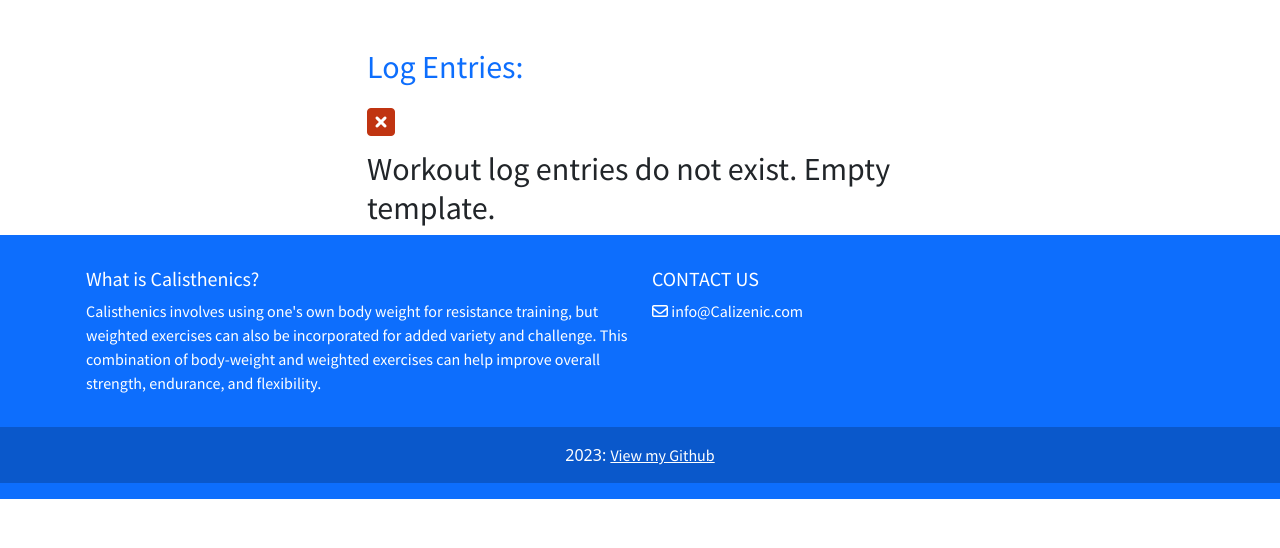
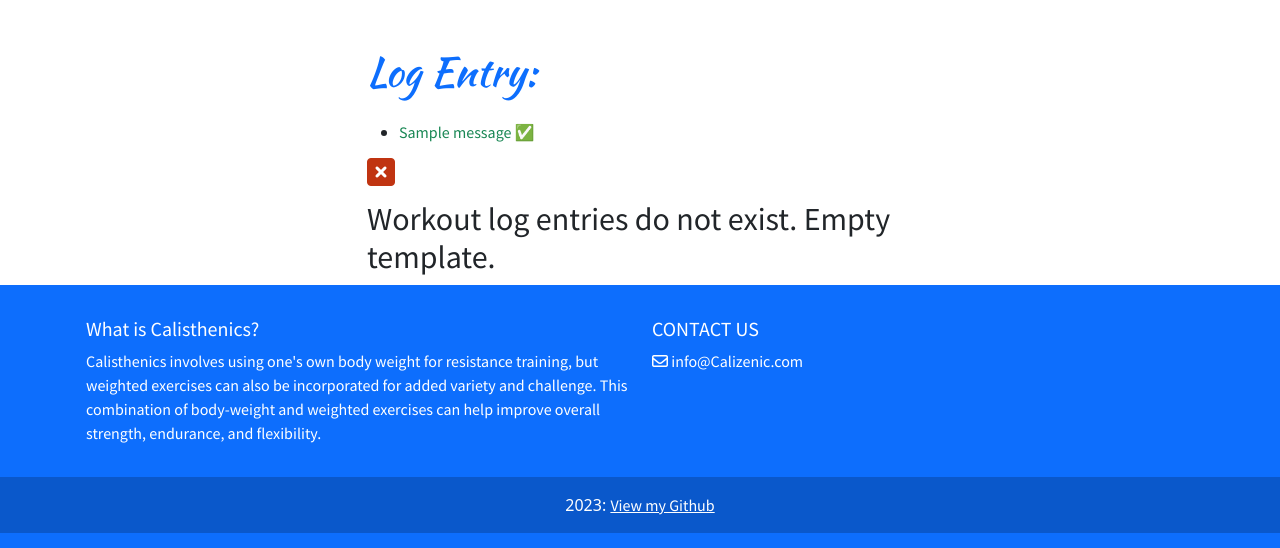
Before and after one commit to Ian-Garrigan/calizenic, a Django app: page /view-logs/1/ in a window 1280 px wide. Shown: the part 64-612 px from the top of the page. Run offline with Django 3.2, Linux system fonts and the light colour scheme; tables that the repository leaves empty hold one stand-in row (values such as "Sample post"); one stand-in notice (Sample message) is shown; data that the repository does not hold is empty; some libraries are stand-ins or nearby versions.

Commit message:
Add delete button & confirm message

```diff
--- a/workouts/templates/view-logs.html
+++ b/workouts/templates/view-logs.html
@@ -1,6 +1,6 @@
 {% extends 'base.html' %}
 {% load crispy_forms_tags %}
-{% block title %}Your Logs {% endblock %}
+{% block title %}Your Log {% endblock %}
 
 {% block jumbotron %}
 {% endblock %}
@@ -10,10 +10,17 @@
 <div class="container pt-5">
     <div class="row">
         <div class="col-md-8 col-lg-6 mx-auto">
-            <h2 class="text-primary mb-4 text-start">Log Entries:</h2>
+            <h1 class="text-primary mb-4 text-start">Log Entry:</h1>
+            <ul class="messages mt-4">
+                {% for message in messages %}
+                <li class="{{ message.tags }} test-success">
+                    <p class="text-success">{{ message }} &#x2705;</p>
+                </li>
+                {% endfor %}
+            </ul>
             <div class="list-group">
                 {% for log in logs %}
-                <a href="#" class="list-group-item list-group-item-action">
+                <a href="{% url 'workouts:edit-log' log.id %}" class="list-group-item list-group-item-action">
                     <div class="d-flex w-100 justify-content-between">
                         <h5 class="mb-1">{{ log.log_name }}</h5>
                         <p>Exercise type: {{ log.exercise_type }}</p>
@@ -28,6 +35,7 @@
                         <p>{{ log.note }}</p>
                     </div>
                 </a>
+                <strong>Click on the template to Edit entries <i class="fa-regular fa-hand-pointer"></i></strong>
                 <hr>
                 <div class="alert alert-info">
                     <label class="form-check-label" for="reverseCheck1">
@@ -35,13 +43,17 @@
                         it has been completed:
                     </label>
                     <div class="col-8">
-                    <div class="form-check form-check-reverse">
-                        <input class="form-check-input p-2" type="checkbox" value="" id="reverseCheck1"
-                            {% if log.log_name.was_performed %}checked{% endif %} onclick="logCheckboxValue(this)">
-                    </div>
+                        <div class="form-check form-check-reverse">
+                            <input class="form-check-input p-2" type="checkbox" value="" id="reverseCheck1"
+                                {% if log.log_name.was_performed %}checked{% endif %} onclick="logCheckboxValue(this)">
+                        </div>
                     </div>
                 </div>
+                <a href="{% url 'workouts:delete-workout-template' title.id %}" class="btn btn-danger w-50 mx-auto">Delete this template</a>
                 <br>
+                <a href="{% url 'workouts:user-templates-list' %}" role="button" class="btn btn-secondary w-50 mx-auto">
+                    Return to Templates list
+                </a>
                 <hr>
                 {% empty %}
                 <p><i class="fa-solid fa-square-xmark fa-2xl" style="color: #c03411;"></i></p>
@@ -49,9 +61,6 @@
                 {% endfor %}
             </div>
         </div>
-        <script>
-            console.log("JavaScript file linked successfully");
-        </script>
     </div>
 </div>
 
```
